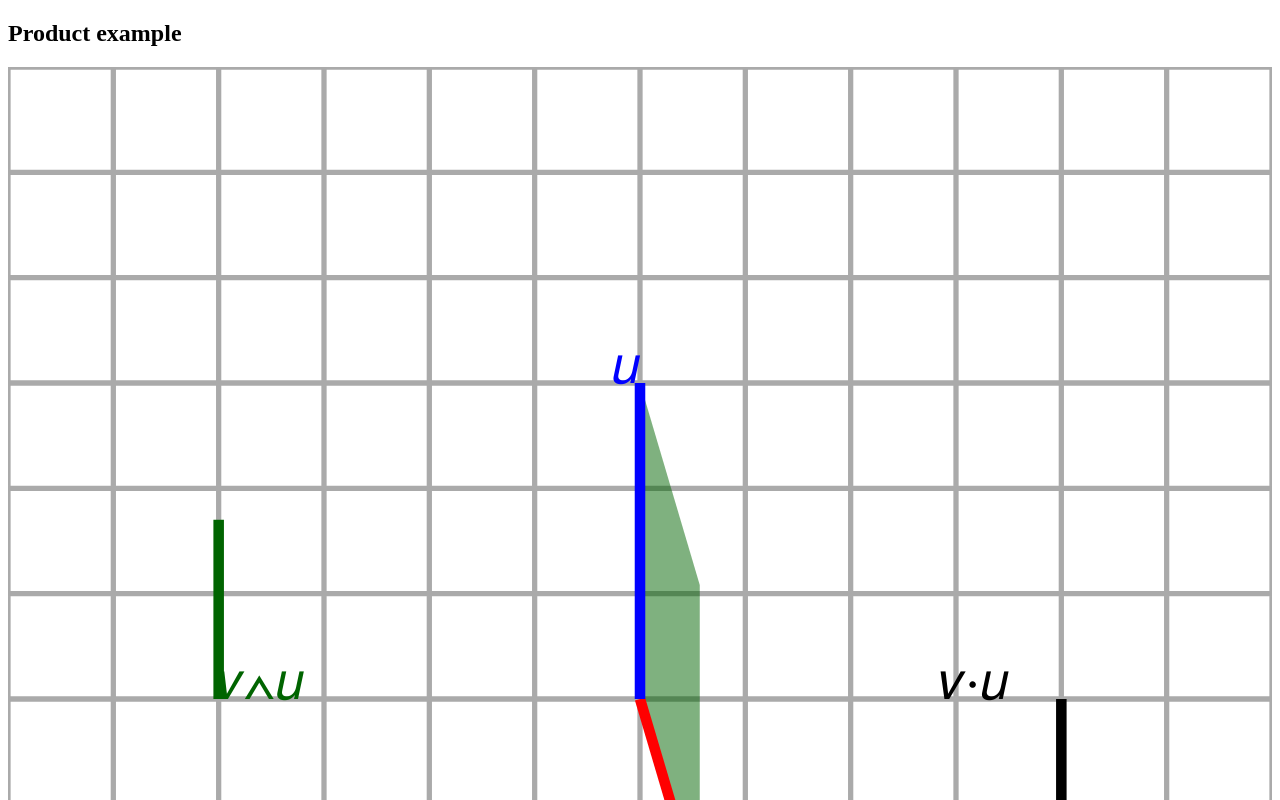
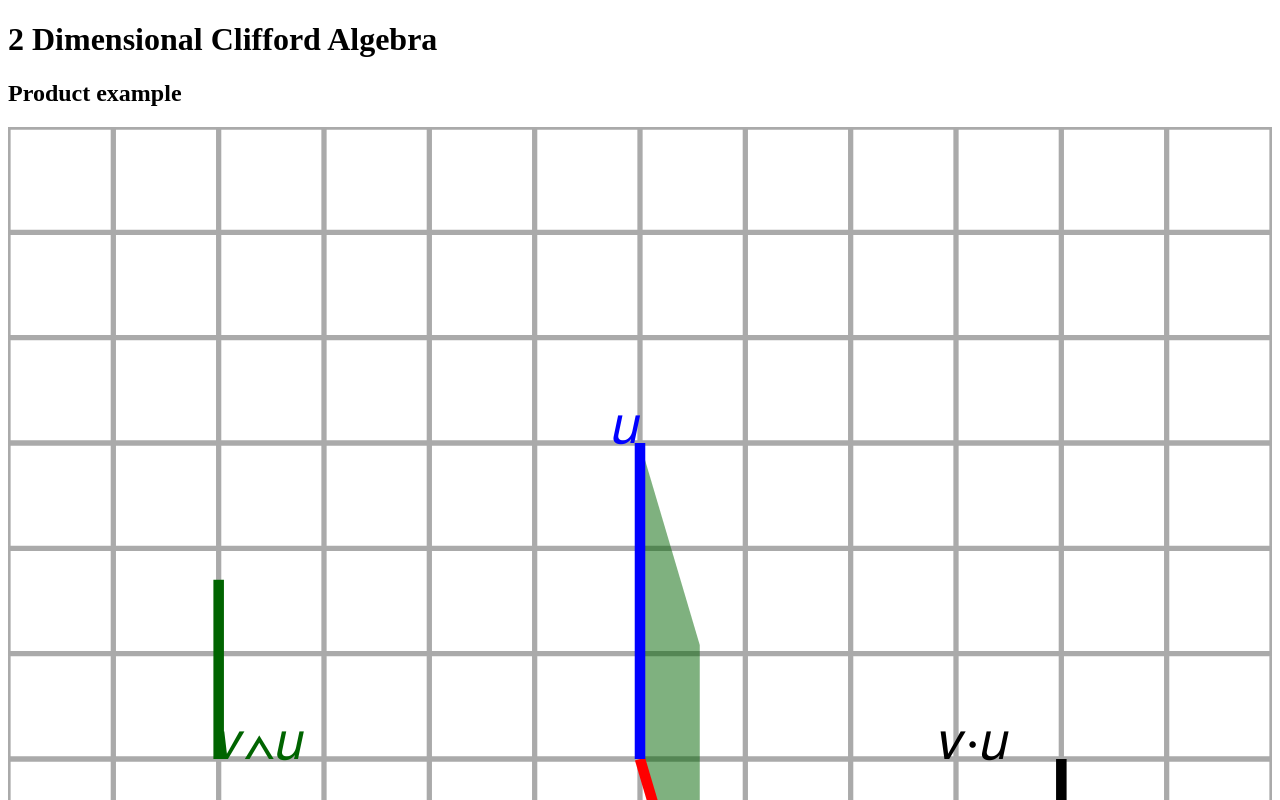
Before and after one commit to tomcumming/learning-geometric-algebra, a React (Vite) app: page / in a window 1280 px wide. Shown: the top 800 px of the page. Built offline with nearby package versions, Linux system fonts and the light colour scheme.

Commit message:
Label g2

```diff
--- a/src/algebra/g2.ts
+++ b/src/algebra/g2.ts
@@ -1,5 +1,6 @@
 import { makeProduct, MultiplicationTable } from "../ge";
 
+/** 2 Dimensional Clifford Algebra */
 export type G2 = "s" | "e1" | "e2" | "e12";
 
 const g2MultiplicationTable: MultiplicationTable<G2> = {
--- a/src/components/g2.tsx
+++ b/src/components/g2.tsx
@@ -10,6 +10,7 @@ import { G2, product } from "../algebra/g2";
 export default function G2Demo() {
   return (
     <>
+      <h1>2 Dimensional Clifford Algebra</h1>
       <Product />
     </>
   );
```
